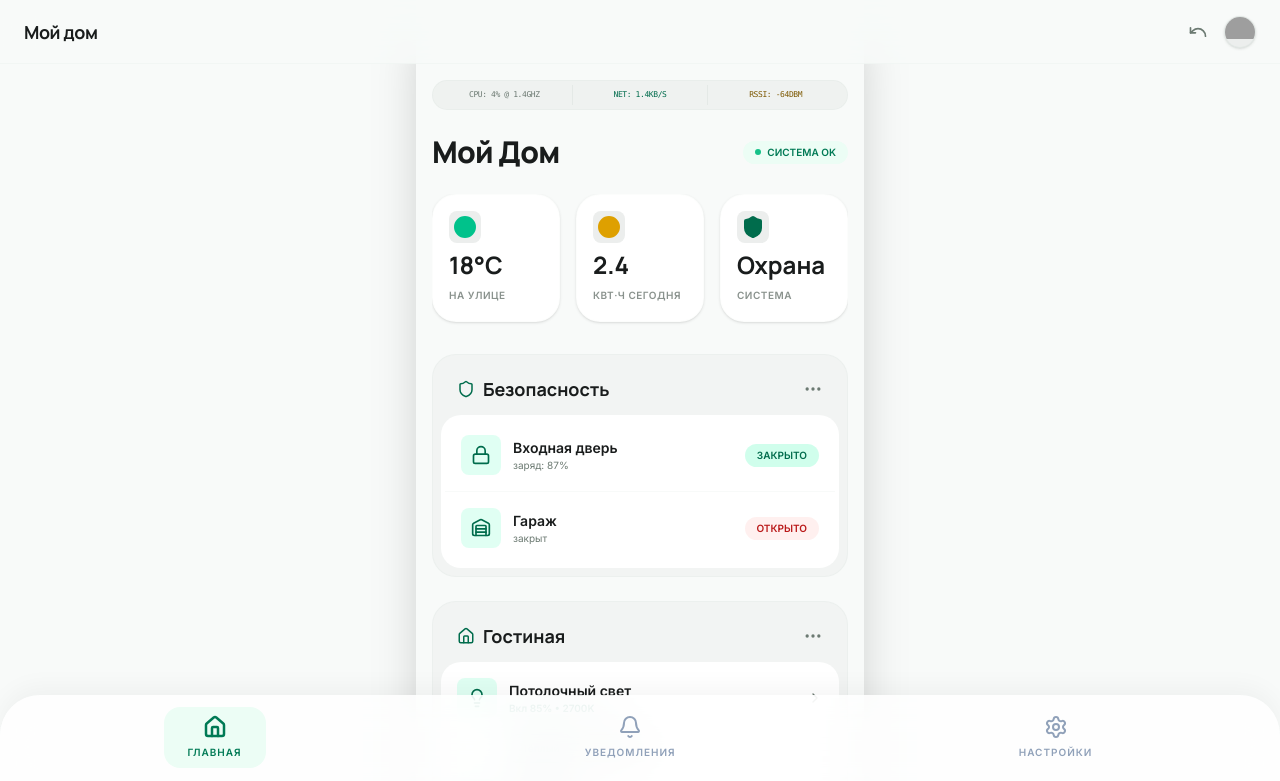
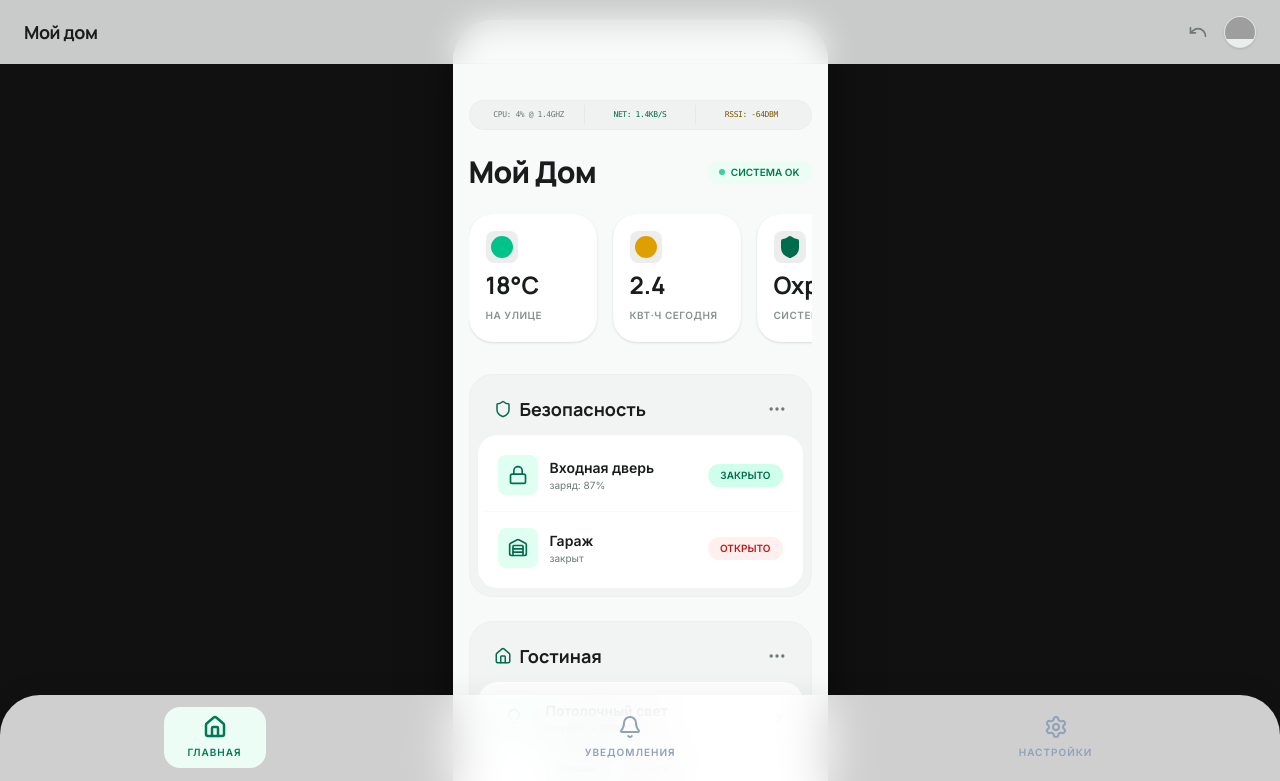
Before and after one commit to nahstya/complexinterface, a React (Vite) app in the folder complexity/: page / in a window 1280 px wide. Shown: the top 781 px of the page. Built offline with nearby package versions, Linux system fonts and the light colour scheme; grey boxes are pictures that could not be loaded.

Commit message:
Update index.css

```diff
--- a/complexity/src/index.css
+++ b/complexity/src/index.css
@@ -80,12 +80,36 @@
   -webkit-font-smoothing: antialiased;
 }
 
-.mobile-wrapper {
-  max-width: 430px; /* Типичная ширина современного смартфона */
-  height: 100vh;
-  margin: 0 auto; /* Центрирование на экране */
-  position: relative; /* Важно для позиционирования панелей */
-  overflow-y: auto; /* Прокрутка только внутри "телефона" */
-  background-color: #ffffff;
-  box-shadow: 0 0 20px rgba(0,0,0,0.1); /* Опционально: тень для объема */
+/* убираем стандартные отступы */
+body {
+  margin: 0;
+  background: #111; /* фон вокруг "телефона" */
 }
+
+/* Основной контейнер-телефон */
+#root {
+  width: 375px;
+  height: 812px;
+  margin: 20px auto; /* добавим немного отступа сверху для десктопа */
+  background: white;
+  position: relative;
+  overflow: hidden; /* обрезаем всё, что выходит за границы "трубки" */
+  border-radius: 40px; /* добавим скругления как у смартфона */
+  box-shadow: 0 0 50px rgba(0,0,0,0.5);
+}
+
+/* Обертка для вашего контента (всех экранов) */
+.scrollable-content {
+  width: 100%;
+  height: 100%;
+  overflow-y: auto; /* разрешаем вертикальный скролл */
+  padding-bottom: 100px; /* ВАЖНО: отступ снизу, чтобы контент не перекрывался навигацией */
+
+  /* Прячем дефолтный скроллбар, чтобы выглядело как в приложении */
+  -ms-overflow-style: none;  /* Internet Explorer 10+ */
+  scrollbar-width: none;  /* Firefox */
+}
+
+.scrollable-content::-webkit-scrollbar {
+  display: none;  /* Safari and Chrome */
+}
```
